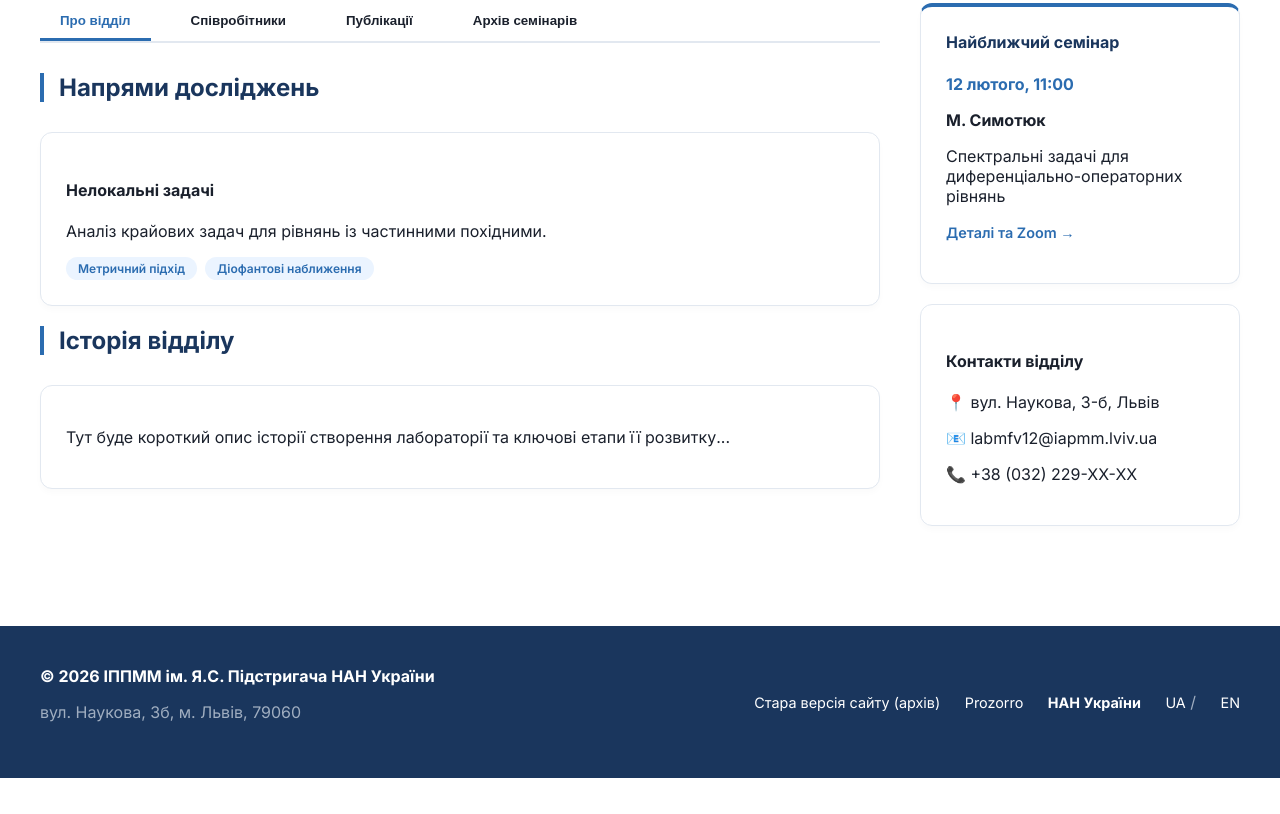
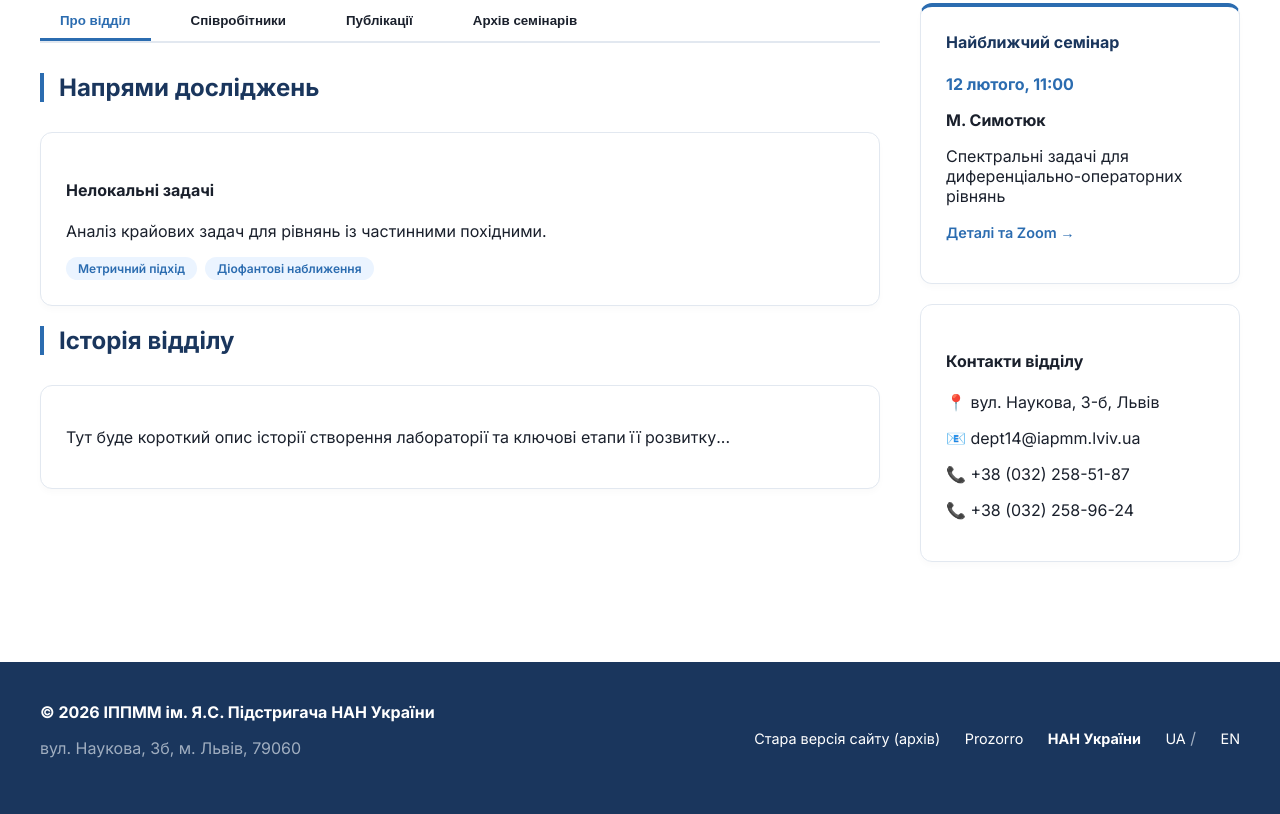
Before and after one commit to Anton87Kuz/new-site-iapmm, a plain HTML site: page departments/viddil-14/viddil-14.html in a window 1280 px wide. Shown: the part 516-1330 px from the top of the page. Before the commit the page ends 1294 px from the top, so only its background shows below. Drawn offline with Linux system fonts and the light colour scheme.

Commit message:
Update viddil-14.html
Оновив контакти відділу

```diff
--- a/departments/viddil-14/viddil-14.html
+++ b/departments/viddil-14/viddil-14.html
@@ -317,8 +317,9 @@
         <div class="card sidebar-info">
             <h4>Контакти відділу</h4>
             <p>📍 вул. Наукова, 3-б, Львів</p>
-            <p>📧 labmfv12@iapmm.lviv.ua</p>
-            <p>📞 +38 (032) 229-XX-XX</p>
+            <p>📧 dept14@iapmm.lviv.ua</p>
+            <p>📞 +38 (032) 258-51-87</p>
+			<p>📞 +38 (032) 258-96-24</p>
         </div>
     </aside>
 </div>
```
